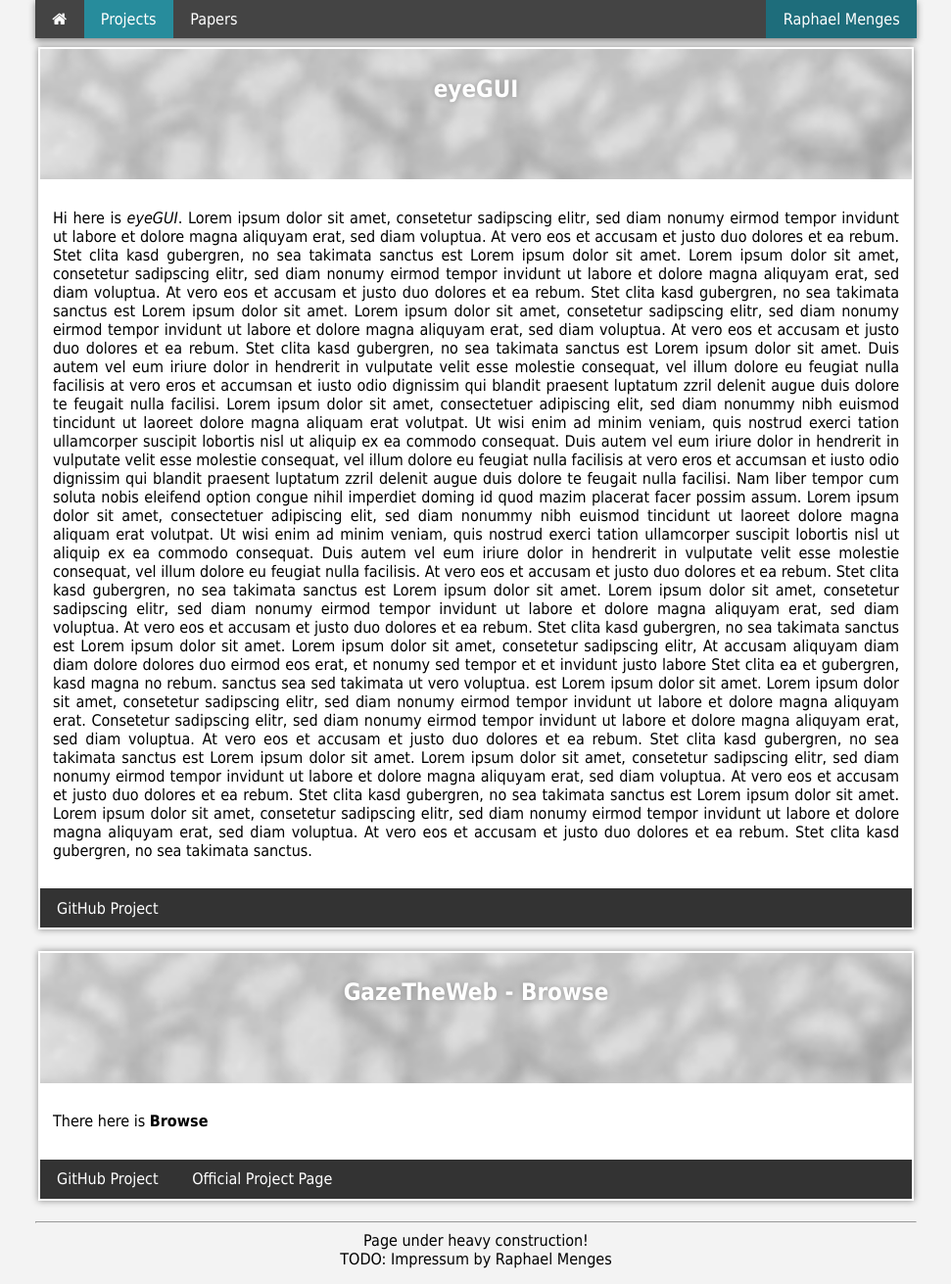
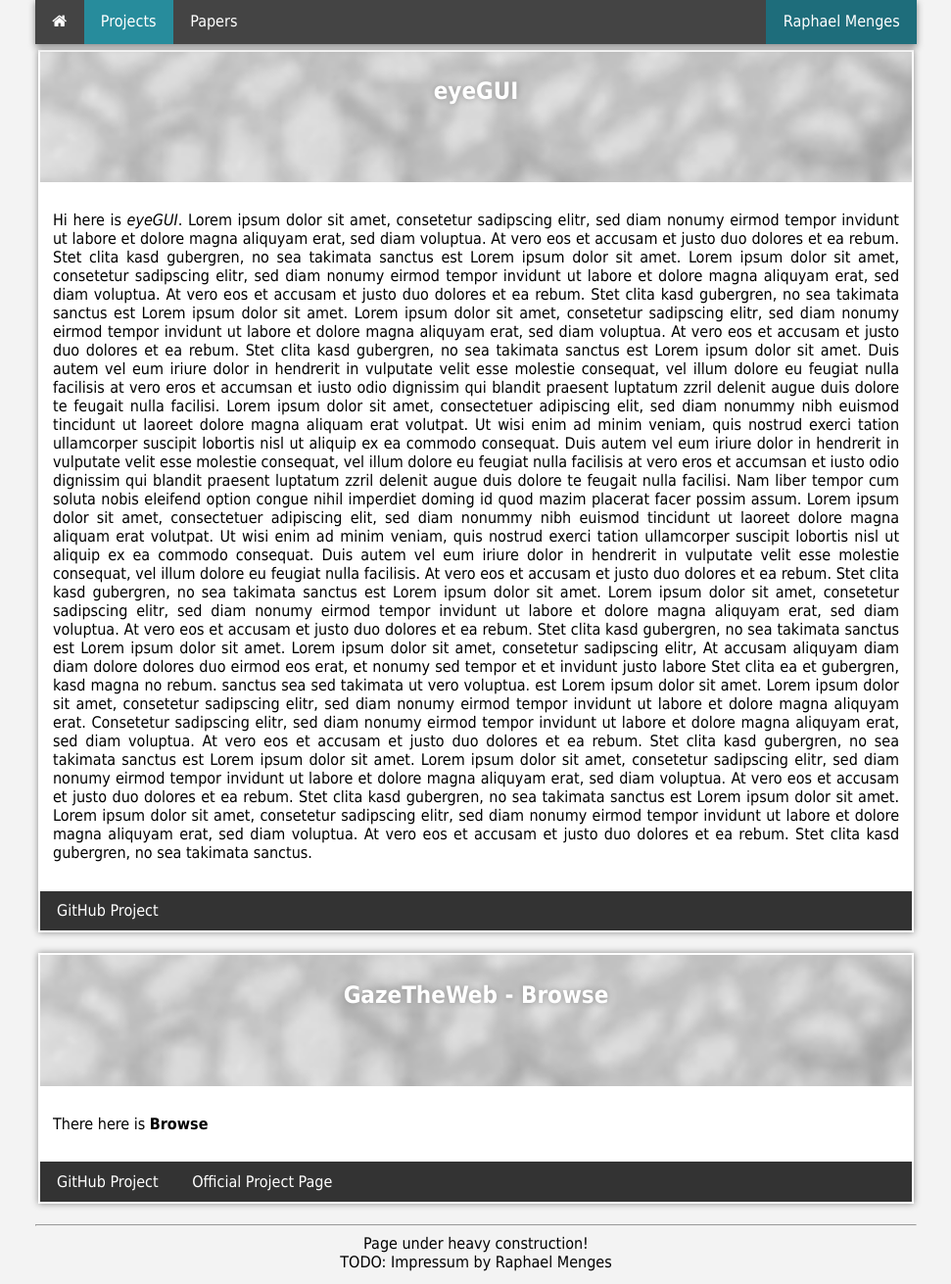
Before and after one commit to raphaelmenges/raphaelmenges.github.io, a Jekyll site: the page built from projects/index.html, in a window 1280 px wide and 1311 px high. Shown: the whole window at 98% size, without its empty margins (154-1125 px from the left). Built offline with Jekyll 4.4.1, drawn with Linux system fonts in a browser that asks for light colours.

Commit message:
Made navigation bar bigger.

```diff
--- a/css/main.css
+++ b/css/main.css
@@ -14,13 +14,13 @@
 .anchor {
 	display: block;
   position: relative;
-  top: -40pt;
+  top: -42pt;
   visibility: hidden;
 }
 
 /* Content of page */
 .content {
-	padding-top: 20pt;
+	padding-top: 22pt;
 	text-align: justify;
   margin-left: 2pt;
   margin-right: 2pt;
@@ -76,7 +76,7 @@
 /* Links in navbar elements */
 .navbar a {
 	color: white;
-	padding: 8pt 13pt;
+	padding: 10pt 13pt;
 	display: block;
 	text-align: center;
 	text-decoration: none;
```
